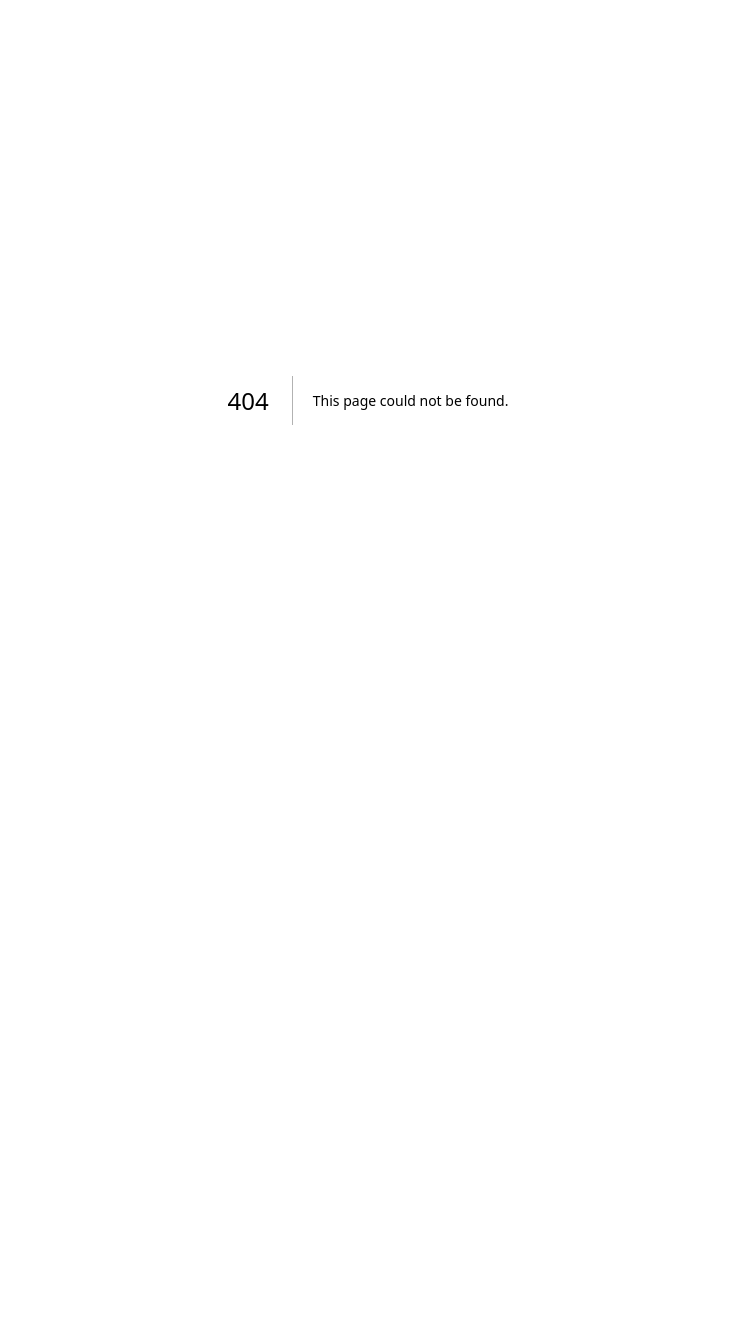
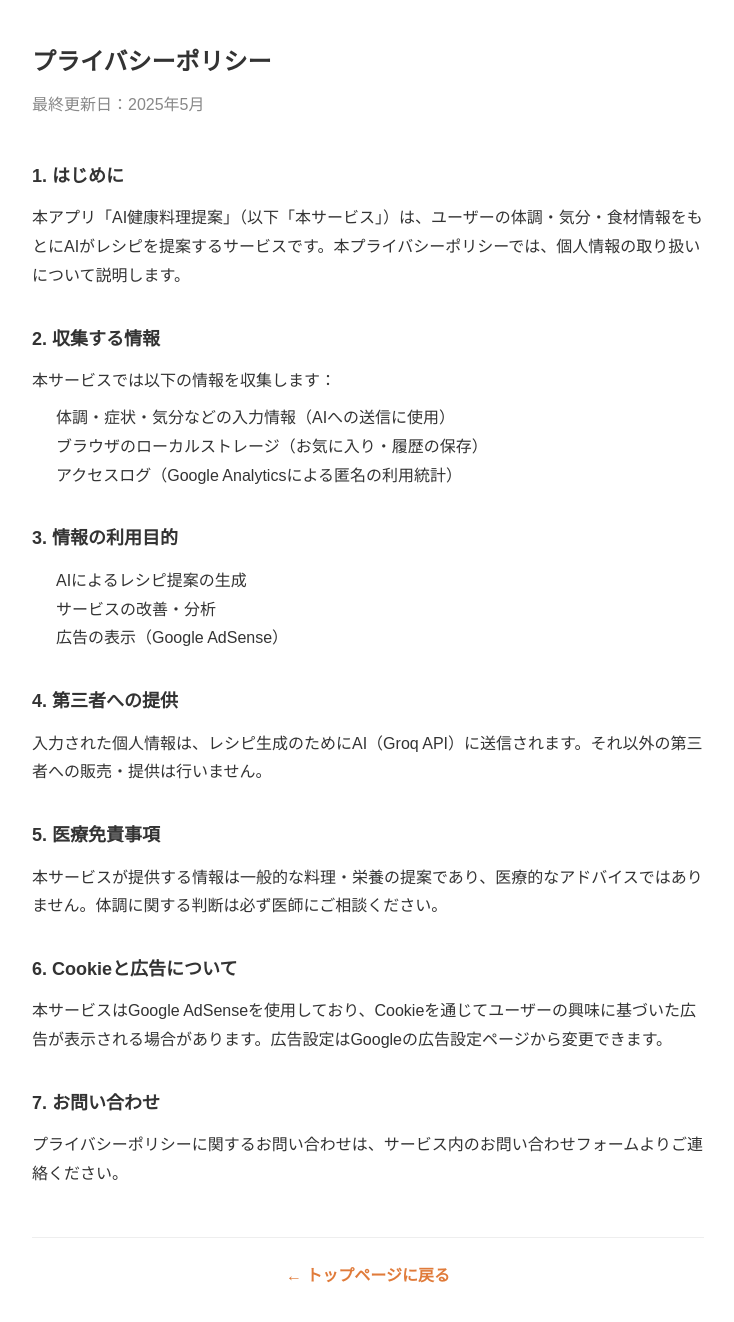
Before and after one commit to mods240/ryouri-supplement, a Next.js app: page /privacy in a window 1280 px wide. Before the commit this address had no page. Shown: the top 1322 px of the page, without its empty margins (272-1006 px from the left). Before the commit the page ends 800 px from the top, so only its background shows below. Built offline with nearby package versions, Linux system fonts and the light colour scheme.

Commit message:
add privacy policy

```diff
--- /dev/null
+++ b/app/privacy/page.tsx
@@ -0,0 +1,56 @@
+export default function PrivacyPolicy() {
+  return (
+    <div style={{ maxWidth: 720, margin: "0 auto", padding: "40px 24px", fontFamily: "'Hiragino Sans','Meiryo',sans-serif", color: "#333", lineHeight: 1.8 }}>
+      <h1 style={{ fontSize: 24, fontWeight: 800, marginBottom: 8 }}>プライバシーポリシー</h1>
+      <p style={{ color: "#888", marginBottom: 40 }}>最終更新日：2025年5月</p>
+
+      <section style={{ marginBottom: 32 }}>
+        <h2 style={{ fontSize: 18, fontWeight: 700, marginBottom: 12 }}>1. はじめに</h2>
+        <p>本アプリ「AI健康料理提案」（以下「本サービス」）は、ユーザーの体調・気分・食材情報をもとにAIがレシピを提案するサービスです。本プライバシーポリシーでは、個人情報の取り扱いについて説明します。</p>
+      </section>
+
+      <section style={{ marginBottom: 32 }}>
+        <h2 style={{ fontSize: 18, fontWeight: 700, marginBottom: 12 }}>2. 収集する情報</h2>
+        <p>本サービスでは以下の情報を収集します：</p>
+        <ul style={{ paddingLeft: 24, marginTop: 8 }}>
+          <li>体調・症状・気分などの入力情報（AIへの送信に使用）</li>
+          <li>ブラウザのローカルストレージ（お気に入り・履歴の保存）</li>
+          <li>アクセスログ（Google Analyticsによる匿名の利用統計）</li>
+        </ul>
+      </section>
+
+      <section style={{ marginBottom: 32 }}>
+        <h2 style={{ fontSize: 18, fontWeight: 700, marginBottom: 12 }}>3. 情報の利用目的</h2>
+        <ul style={{ paddingLeft: 24 }}>
+          <li>AIによるレシピ提案の生成</li>
+          <li>サービスの改善・分析</li>
+          <li>広告の表示（Google AdSense）</li>
+        </ul>
+      </section>
+
+      <section style={{ marginBottom: 32 }}>
+        <h2 style={{ fontSize: 18, fontWeight: 700, marginBottom: 12 }}>4. 第三者への提供</h2>
+        <p>入力された個人情報は、レシピ生成のためにAI（Groq API）に送信されます。それ以外の第三者への販売・提供は行いません。</p>
+      </section>
+
+      <section style={{ marginBottom: 32 }}>
+        <h2 style={{ fontSize: 18, fontWeight: 700, marginBottom: 12 }}>5. 医療免責事項</h2>
+        <p>本サービスが提供する情報は一般的な料理・栄養の提案であり、医療的なアドバイスではありません。体調に関する判断は必ず医師にご相談ください。</p>
+      </section>
+
+      <section style={{ marginBottom: 32 }}>
+        <h2 style={{ fontSize: 18, fontWeight: 700, marginBottom: 12 }}>6. Cookieと広告について</h2>
+        <p>本サービスはGoogle AdSenseを使用しており、Cookieを通じてユーザーの興味に基づいた広告が表示される場合があります。広告設定はGoogleの広告設定ページから変更できます。</p>
+      </section>
+
+      <section style={{ marginBottom: 32 }}>
+        <h2 style={{ fontSize: 18, fontWeight: 700, marginBottom: 12 }}>7. お問い合わせ</h2>
+        <p>プライバシーポリシーに関するお問い合わせは、サービス内のお問い合わせフォームよりご連絡ください。</p>
+      </section>
+
+      <div style={{ marginTop: 48, paddingTop: 24, borderTop: "1px solid #eee", textAlign: "center" }}>
+        <a href="/" style={{ color: "#e07b3a", textDecoration: "none", fontWeight: 700 }}>← トップページに戻る</a>
+      </div>
+    </div>
+  );
+}
--- a/components/RecipeApp.jsx
+++ b/components/RecipeApp.jsx
@@ -63,6 +63,10 @@ function AdBanner() {
       <p style={{ margin:0, fontSize:9, color:"#bbb", letterSpacing:1 }}>スポンサー広告</p>
       <div style={{ width:"100%", maxWidth:520, height:60, background:"#f9f9f9", border:"1px dashed #e0c9b0", borderRadius:8, display:"flex", alignItems:"center", justifyContent:"center", color:"#c49a70", fontSize:12, fontWeight:700 }}>
         広告スペース（320x60）
+      </div>
+      <div style={{ display:"flex", gap:16, marginTop:4 }}>
+        <a href="/privacy" style={{ fontSize:10, color:"#bbb", textDecoration:"none" }}>プライバシーポリシー</a>
+        <span style={{ fontSize:10, color:"#bbb" }}>©2025 AI健康料理提案</span>
       </div>
     </div>
   );
```
